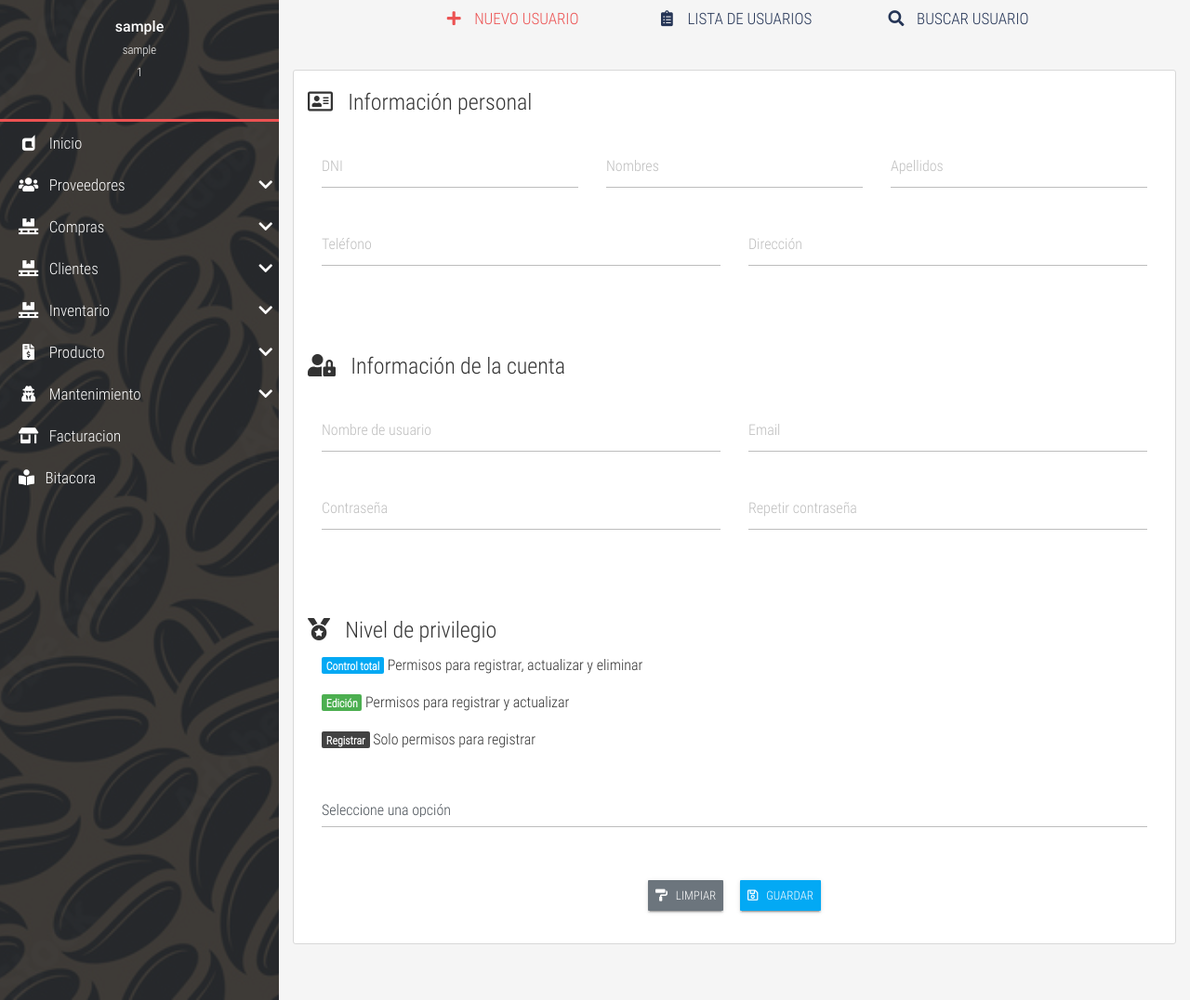
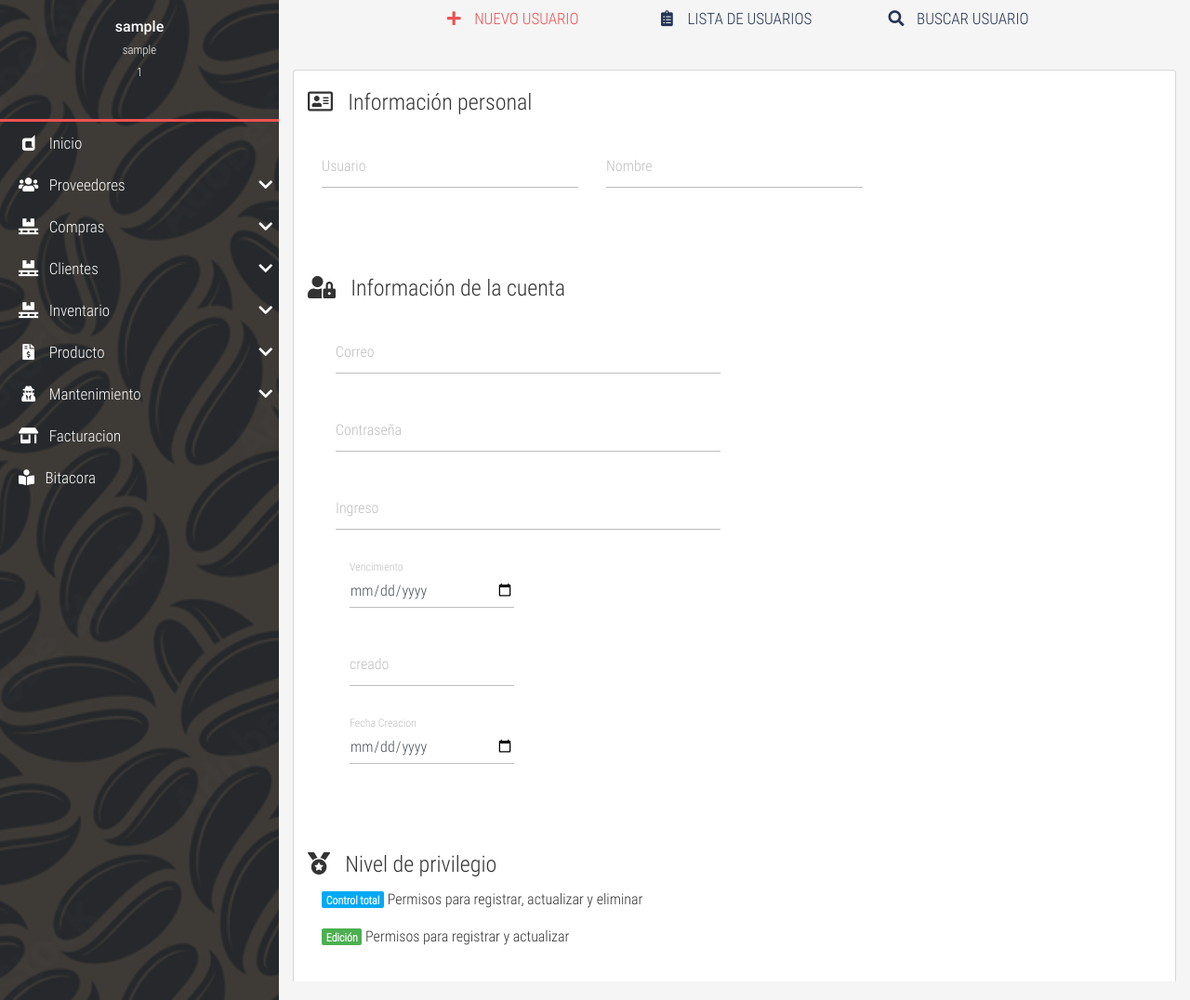
Before and after one commit to maguilera4323/proyectoSIA, a PHP site: page /proyectoSIA/user-new in a window 1280 px wide. Shown: the part 194-1270 px from the top of the page at 93% size. Run offline with PHP 8.4, Linux system fonts and the light colour scheme; the visitor is signed in with stand-in values (Sample User, id 1).

Commit message:
cambios en agregar usuario

```diff
--- a/modelos/vistasModelo.php
+++ b/modelos/vistasModelo.php
@@ -4,7 +4,10 @@
 
 		/*--------- Modelo obtener vistas ---------*/
 		protected static function obtener_vistas_modelo($vistas){
-			$listaBlanca=["bitacora","prueba","proveedor-list","proveedor-new","proveedor-search","client-update","company","home","item-list","item-new","item-search","item-update","reservation-list","reservation-new","reservation-pending","reservation-search","reservation-update","user-list","reservation-reservation","user-new","user-search","user-update","salir"];
+			$listaBlanca=["bitacora","prueba","proveedor-list","proveedor-new","proveedor-search","client-update","company"
+			,"home","item-list","item-new","item-search","item-update","reservation-list","reservation-new",
+			"reservation-pending","reservation-search","reservation-update","user-list",
+			"reservation-reservation","user-new","user-search","user-update","salir"];
 			if(in_array($vistas, $listaBlanca)){
 				if(is_file("./vistas/contenidos/".$vistas."-view.php")){
 					$contenido="./vistas/contenidos/".$vistas."-view.php";
--- a/vistas/contenidos/user-new-view.php
+++ b/vistas/contenidos/user-new-view.php
@@ -27,34 +27,17 @@
 				<div class="row">
 					<div class="col-12 col-md-4">
 						<div class="form-group">
-							<label for="usuario_dni" class="bmd-label-floating">DNI</label>
-							<input type="text" pattern="[0-9-]{10,20}" class="form-control" name="usuario_dni_reg" id="usuario_dni" maxlength="20" required="" >
+							<label for="usuario_dni" class="bmd-label-floating">Usuario</label>
+							<input type="text" pattern="[A-Z]{5,15}" class="form-control" name="usuario_dni_reg" id="usuario_dni" maxlength="20" required="" >
 						</div>
 					</div>
 
 					<div class="col-12 col-md-4">
 						<div class="form-group">
-							<label for="usuario_nombre" class="bmd-label-floating">Nombres</label>
-							<input type="text" pattern="[a-zA-ZáéíóúÁÉÍÓÚñÑ ]{1,35}" class="form-control" name="usuario_nombre_reg" id="usuario_nombre" maxlength="35" required="" >
+							<label for="usuario_nombre" class="bmd-label-floating">Nombre</label>
+							<input type="text" pattern="[a-zA-ZáéíóúÁÉÍÓÚñÑ ]{1,20}" class="form-control" name="usuario_nombre_reg" id="usuario_nombre" maxlength="35" required="" >
 						</div>
-					</div>
-					<div class="col-12 col-md-4">
-						<div class="form-group">
-							<label for="usuario_apellido" class="bmd-label-floating">Apellidos</label>
-							<input type="text" pattern="[a-zA-ZáéíóúÁÉÍÓÚñÑ ]{1,35}" class="form-control" name="usuario_apellido_reg" id="usuario_apellido" maxlength="35" required="" >
-						</div>
-					</div>
-					<div class="col-12 col-md-6">
-						<div class="form-group">
-							<label for="usuario_telefono" class="bmd-label-floating">Teléfono</label>
-							<input type="text" pattern="[0-9()+]{8,20}" class="form-control" name="usuario_telefono_reg" id="usuario_telefono" maxlength="20">
-						</div>
-					</div>
-					<div class="col-12 col-md-6">
-						<div class="form-group">
-							<label for="usuario_direccion" class="bmd-label-floating">Dirección</label>
-							<input type="text" pattern="[a-zA-Z0-9áéíóúÁÉÍÓÚñÑ().,#\- ]{1,190}" class="form-control" name="usuario_direccion_reg" id="usuario_direccion" maxlength="190">
-						</div>
+
 					</div>
 				</div>
 			</div>
@@ -64,28 +47,40 @@
 			<legend><i class="fas fa-user-lock"></i> &nbsp; Información de la cuenta</legend>
 			<div class="container-fluid">
 				<div class="row">
-					<div class="col-12 col-md-6">
+				</div>
+				<div class="col-12 col-md-6">
 						<div class="form-group">
-							<label for="usuario_usuario" class="bmd-label-floating">Nombre de usuario</label>
-							<input type="text" pattern="[a-zA-Z0-9]{1,35}" class="form-control" name="usuario_usuario_reg" id="usuario_usuario" maxlength="35" required="" >
-						</div>
-					</div>
-					<div class="col-12 col-md-6">
-						<div class="form-group">
-							<label for="usuario_email" class="bmd-label-floating">Email</label>
+							<label for="usuario_email" class="bmd-label-floating">Correo</label>
 							<input type="email" class="form-control" name="usuario_email_reg" id="usuario_email" maxlength="70">
 						</div>
 					</div>
 					<div class="col-12 col-md-6">
 						<div class="form-group">
 							<label for="usuario_clave_1" class="bmd-label-floating">Contraseña</label>
-							<input type="password" class="form-control" name="usuario_clave_1_reg" id="usuario_clave_1" pattern="[a-zA-Z0-9$@.-]{7,100}" maxlength="100" required="" >
+							<input type="password" class="form-control" name="usuario_clave_1_reg" id="usuario_clave_1" pattern="[a-zA-Z0-9!#%&/()=?¡*+_$@.-]{8,100}" maxlength="100" required="" >
 						</div>
 					</div>
 					<div class="col-12 col-md-6">
 						<div class="form-group">
-							<label for="usuario_clave_2" class="bmd-label-floating">Repetir contraseña</label>
-							<input type="password" class="form-control" name="usuario_clave_2_reg" id="usuario_clave_2" pattern="[a-zA-Z0-9$@.-]{7,100}" maxlength="100" required="" >
+							<label for="usuario_direccion" class="bmd-label-floating">Ingreso</label>
+							<input type="text" pattern="[a-zA-Z0-9áéíóúÁÉÍÓÚñÑ().,#\- ]{1,190}" class="form-control" name="usuario_direccion_reg" id="usuario_direccion" maxlength="190">
+						</div>
+					<div class="col-12 col-md-6">
+						<div class="form-group">
+							<label for="usuario_usuario" class="label-floating">Vencimiento</label>
+							<input type="date" pattern="" class="form-control" name="usuario_direccion_reg" id="usuario_direccion" maxlength="190">
+						</div>
+					</div>
+					<div class="col-12 col-md-6">
+						<div class="form-group">
+							<label for="usuario_clave_2" class="bmd-label-floating">creado</label>
+							<input type="text" pattern="[a-zA-Z0-9áéíóúÁÉÍÓÚñÑ().,#\- ]{1,190}" class="form-control" name="usuario_direccion_reg" id="usuario_direccion" maxlength="190">
+						</div>
+					</div>
+					<div class="col-12 col-md-6">
+						<div class="form-group">
+							<label for="usuario_clave_2" class="label-floating">Fecha Creacion</label>
+							<input type="date" class="form-control" name="feha" >
 						</div>
 					</div>
 				</div>
@@ -99,13 +94,13 @@
 					<div class="col-12">
 						<p><span class="badge badge-info">Control total</span> Permisos para registrar, actualizar y eliminar</p>
 						<p><span class="badge badge-success">Edición</span> Permisos para registrar y actualizar</p>
-						<p><span class="badge badge-dark">Registrar</span> Solo permisos para registrar</p>
+						<!-- <p><span class="badge badge-dark">Registrar</span> Solo permisos para registrar</p> -->
 						<div class="form-group">
 							<select class="form-control" name="usuario_privilegio_reg">
 								<option value="" selected="" disabled="">Seleccione una opción</option>
 								<option value="1">Control total</option>
 								<option value="2">Edición</option>
-								<option value="3">Registrar</option>
+							<!--	<option value="3">Registrar</option> -->
 							</select>
 						</div>
 					</div>
```
Also changed, not shown: modelos/usuarioModelo.php (+11 -16 lines), 1 other file.
